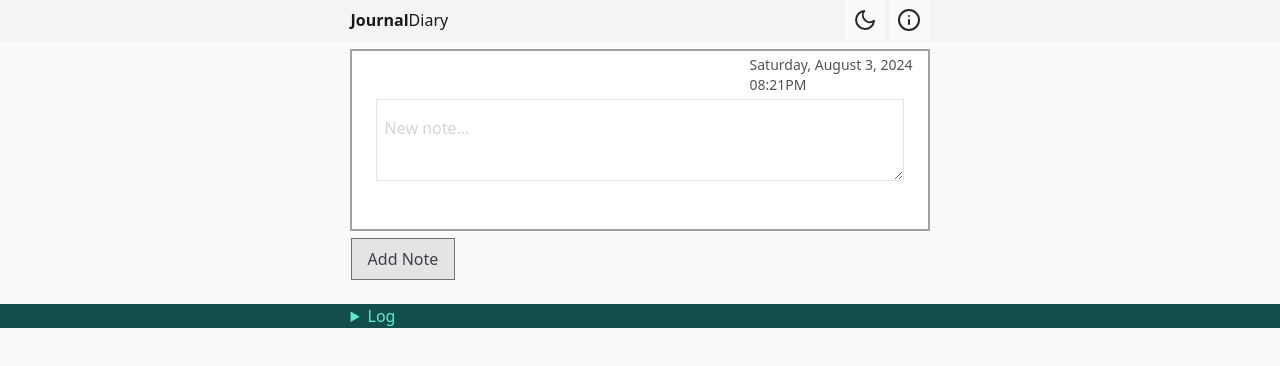
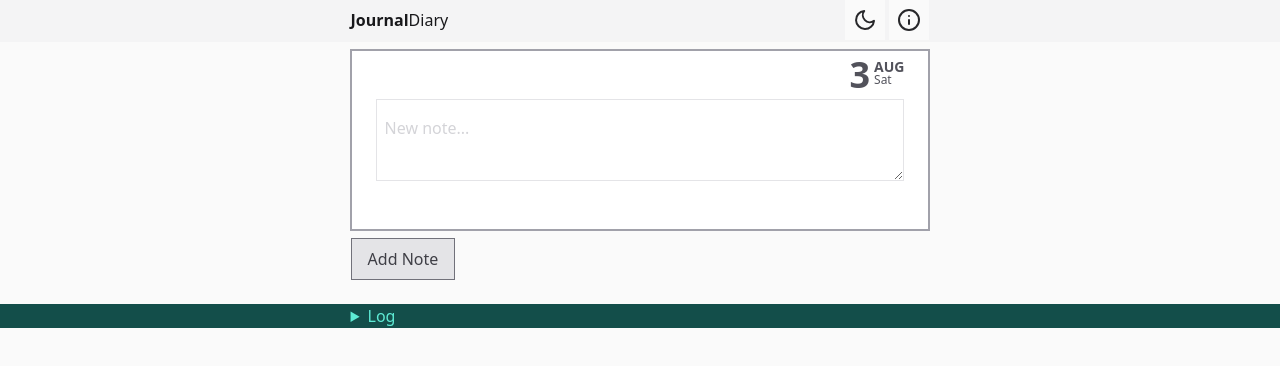
Before and after one commit to vaibhavbshete/journal-diary, a website built with Vite: page index.html in a window 1280 px wide. Built offline with nearby package versions, Linux system fonts and the light colour scheme.

Commit message:
add same new date-display format for form - add new dateParts function and use it in form and notes display

```diff
--- a/assets/main.js
+++ b/assets/main.js
@@ -18,10 +18,15 @@ document.addEventListener('DOMContentLoaded', () => {
 
         let enteredDate = startInp.value!='' ? (new Date(startInp.value)) : (new Date())
         // console.log(enteredDate);
-        let dateDisplay = document.querySelector('[data-form-date-display]')
-        let timeDisplay = document.querySelector('[data-form-time-display]')
-        dateDisplay.textContent = formatEpicDate(enteredDate)
-        timeDisplay.textContent = formatTime(enteredDate)
+        let monthDayDisplay = document.querySelector('[data-form-display="date"]')
+        let monthDisplay = document.querySelector('[data-form-display="month"]')
+        let weekDayDisplay = document.querySelector('[data-form-display="weekday"]')
+
+        let formDateParts = dateParts(enteredDate)
+        monthDayDisplay && (monthDayDisplay.innerText = formDateParts.date)
+        weekDayDisplay && (weekDayDisplay.innerText = formDateParts.weekday)
+        monthDisplay && (monthDisplay.innerText = formDateParts.month)
+
     }
 
 
@@ -110,11 +115,17 @@ document.addEventListener('DOMContentLoaded', () => {
             const weekDayHolder = listItem.querySelector('[data-weekday]')
             const monthDayHolder = listItem.querySelector('[data-day]')
             const monthHolder = listItem.querySelector('[data-month]')
+            const yearHolder = listItem.querySelector('[data-year]')
+
             const dateTimeWrapper = listItem.querySelector('[data-date-time-wrapper]')
             textHolder && (textHolder.innerHTML = noteText);
-            monthDayHolder && (monthDayHolder.innerHTML = (new Date(start_time)).getDate())
-            monthHolder && (monthHolder.innerHTML = (new Date(start_time)).toLocaleString('en-US', { month: 'short' }) )
-            weekDayHolder && (weekDayHolder.innerHTML = (new Date(start_time)).toLocaleString('en-US', { weekday: 'short' }))
+
+            let currentDateParts = dateParts(new Date(start_time))
+            monthDayHolder && (monthDayHolder.innerHTML = currentDateParts.date )
+            monthHolder && (monthHolder.innerHTML = (currentDateParts.month ) )
+            weekDayHolder && (weekDayHolder.innerHTML = currentDateParts.weekday)
+            yearHolder && (yearHolder.innerHTML = currentDateParts.year)
+
             dateTimeWrapper && (dateTimeWrapper.dateTime = new Date(start_time).toISOString())
             // const note
             // closeBtn.innerHTML = '&times;';
@@ -202,4 +213,14 @@ document.addEventListener('DOMContentLoaded', () => {
         let timePart = smallHour.toString().padStart(2, '0') + ':' + dateTime.getMinutes().toString().padStart(2, '0') + amPm;
         return timePart
     }
+
+    function dateParts(date) {
+        return {
+            date: date.getDate(),
+            month: date.toLocaleString('en-US', { month: 'short' }),
+            weekday: date.toLocaleString('en-US', { weekday: 'short' }),
+            year: date.getFullYear()
+        }
+    }
+
 })
--- a/index.html
+++ b/index.html
@@ -72,15 +72,22 @@
            </div>
         </div>
         <div class="px-2 my-2 max-w-prose mx-auto dark:text-zinc-200 dark:bg-zinc-700" id="form">
-            <div class="group px-6 py-12 relative  bg-white dark:bg-zinc-600 border ring-1 border-zinc-400 ring-zinc-400 focus-within:border-zinc-800 focus-within:ring-zinc-800 dark:border-zinc-400 dark:ring-zinc-400 dark:focus-within:border-zinc-300 dark:focus-within:ring-zinc-300 ">
-                <div class="block w-max absolute top-0 right-0 px-2 text-sm bg-transparent  text-zinc-600 dark:text-zinc-400" >
-                    <button class="py-1 px-2" id="formDateBtn">
-                        <time data-form-date-time-wrapper class="text-start inline-block">
-                            <span data-form-date-display></span><br>
-                            <span data-form-time-display></span>
-                        </time>
-                    </button>
-                    <input id="startInp" class="bg-zinc-100 text-zinc-800 absolute left-1/2 h-0 w-1/2 opacity-0 m-0 p-0 focus:border-zinc-800 focus:ring-zinc-800 dark:focus:border-zinc-300 dar:focus:ring-zinc-300 dark:bg-zinc-800 dark:text-zinc-300" type="datetime-local" name="start_time" value="2020-01-01T00:00">
+            <div class="group px-6 pb-12 relative  bg-white dark:bg-zinc-600 border ring-1 border-zinc-400 ring-zinc-400 focus-within:border-zinc-800 focus-within:ring-zinc-800 dark:border-zinc-400 dark:ring-zinc-400 dark:focus-within:border-zinc-300 dark:focus-within:ring-zinc-300 ">
+                <div class="flex justify-end ">
+                    <div class="block  text-zinc-600 dark:text-zinc-400" >
+                        <button class="py-1" id="formDateBtn">
+                            <time data-form-date-time-wrapper class="text-start inline-block">
+                                <div class="flex gap-1 ">
+                                    <span data-form-display="date" class="font-bold text-4xl " ></span>
+                                    <div class="flex flex-col">
+                                        <span data-form-display="month" class="block text-sm font-bold uppercase relative top-[0.125rem]" ></span>
+                                        <span data-form-display="weekday" class="block text-xs relative bottom-[0.187rem] " ></span>
+                                    </div>
+                                </div>
+                            </time>
+                        </button>
+                        <input id="startInp" class="bg-zinc-100 text-zinc-800 absolute left-1/2 h-0 w-1/2 opacity-0 m-0 p-0 focus:border-zinc-800 focus:ring-zinc-800 dark:focus:border-zinc-300 dar:focus:ring-zinc-300 dark:bg-zinc-800 dark:text-zinc-300" type="datetime-local" name="start_time" value="2020-01-01T00:00">
+                    </div>
                 </div>
                 <textarea class="px-2 py-4 w-full block  bg-transparent text-zinc-800 border-zinc-200 dark:border-zinc-500 focus:border focus:border-zinc-200 ring-0 focus:ring-0  dark:text-zinc-200  placeholder:text-zinc-300 dark:placeholder:text-zinc-500" name="note_text" id="noteInp" placeholder="New note..."></textarea>
             </div>
```
